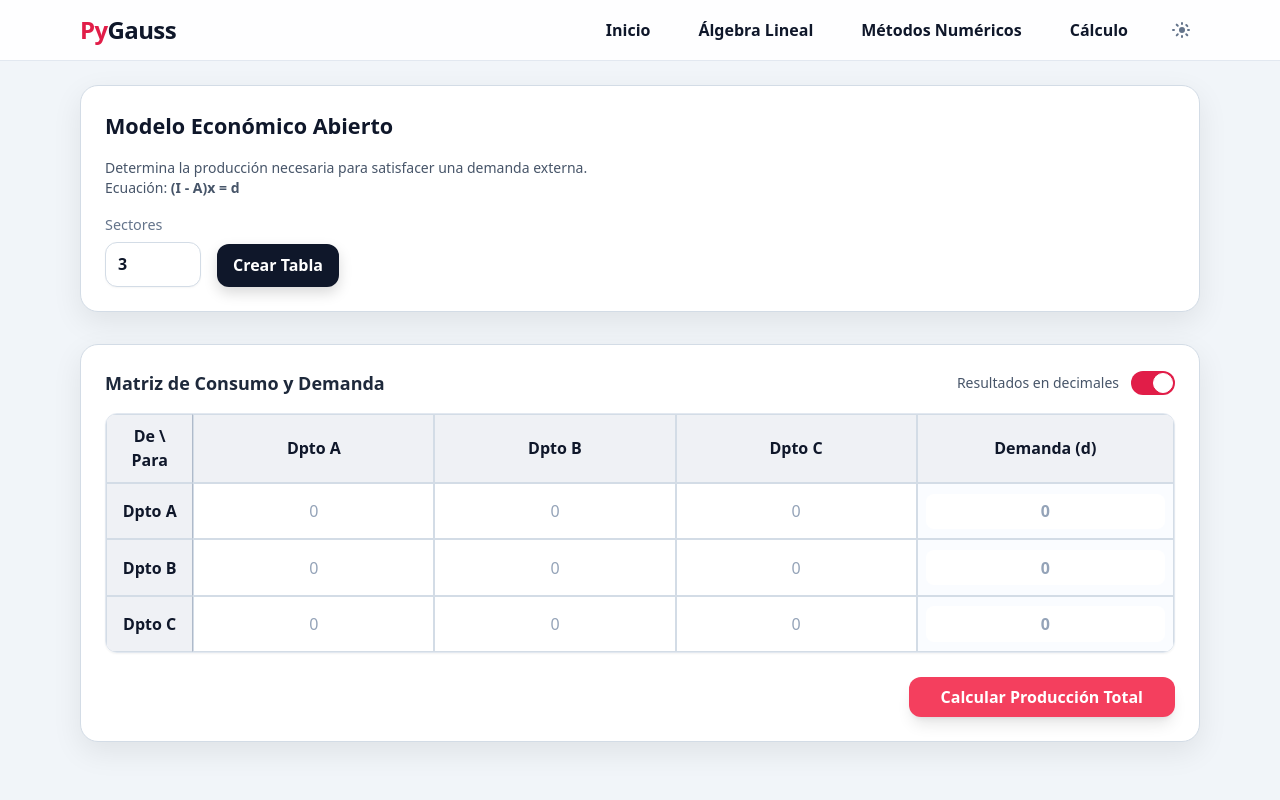
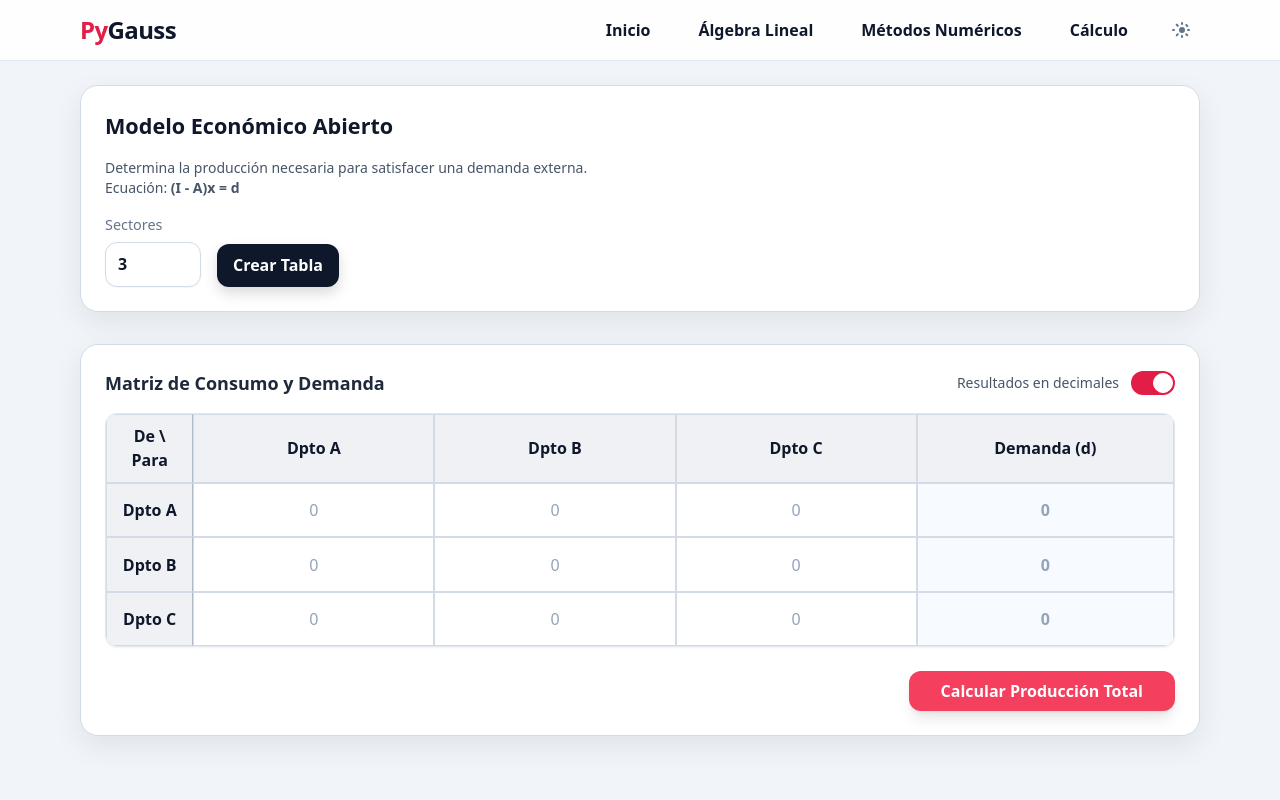
Before and after one commit to AndreEJA/pyGauss, a Python web app: template app/templates/economia_abierto.html in a window 1280 px wide. Run offline with Jinja, Linux system fonts and the light colour scheme; the template is opened without the code that fills it, so the values that code supplies are empty; some libraries are stand-ins or nearby versions.

Commit message:
Terminado ambas partes de aplicaciones economicas. Pdt: Ya me voy a mimir, no me mten

```diff
--- a/app/static/js/economia_abierto.js
+++ b/app/static/js/economia_abierto.js
@@ -23,7 +23,7 @@ document.addEventListener('DOMContentLoaded', () => {
 
         // Celda esquina vacía
         const thCorner = document.createElement('th');
-        thCorner.className = "row-head"; // Estilo estándar
+        thCorner.className = "row-head";
         thCorner.textContent = "De \\ Para";
         trHead.appendChild(thCorner);
 
@@ -31,18 +31,13 @@ document.addEventListener('DOMContentLoaded', () => {
         for(let i=0; i<numSectores; i++) {
             const th = document.createElement('th');
 
-            // Input transparente para el nombre del sector
             const inputName = document.createElement('input');
             inputName.type = "text";
             inputName.value = `Dpto ${String.fromCharCode(65+i)}`;
 
-            // Estilos CSS directos + Tailwind para el borde focus
             inputName.className = "w-full bg-transparent text-center font-bold outline-none border-b border-transparent focus:border-blue-500 placeholder-slate-400";
-
-            // CORRECCIÓN CRÍTICA: Forzar el color usando la variable del tema
             inputName.style.color = "var(--text)";
 
-            // Sincronizar nombre de columna con fila
             inputName.addEventListener('input', (e) => actualizarNombres(e.target.value, i));
 
             th.appendChild(inputName);
@@ -52,7 +47,6 @@ document.addEventListener('DOMContentLoaded', () => {
         // Columna de Demanda Externa
         const thDemanda = document.createElement('th');
         thDemanda.textContent = "Demanda (d)";
-        // Estilo específico para diferenciarla
         thDemanda.className = "bg-blue-50 dark:bg-blue-900/20 text-blue-800 dark:text-blue-300 border-l-2 border-slate-300 dark:border-slate-600";
         trHead.appendChild(thDemanda);
 
@@ -74,12 +68,15 @@ document.addEventListener('DOMContentLoaded', () => {
             // Celdas de la Matriz A
             for(let c=0; c<numSectores; c++) {
                 const td = document.createElement('td');
-                td.className = "celda"; // Clase estándar: input blanco, borde gris
+                td.className = "celda";
 
                 const inp = document.createElement('input');
                 inp.type = "text";
                 inp.placeholder = "0";
                 inp.dataset.type = "A";
+
+                // Input transparente
+                inp.className = "w-full h-full !bg-transparent text-center outline-none text-slate-900 dark:text-white placeholder-slate-400";
 
                 td.appendChild(inp);
                 tr.appendChild(td);
@@ -87,14 +84,15 @@ document.addEventListener('DOMContentLoaded', () => {
 
             // Celda de Demanda (d)
             const tdDemanda = document.createElement('td');
-            tdDemanda.className = "celda bg-blue-50/30 dark:bg-blue-900/10 border-l-2 border-slate-300 dark:border-slate-600";
+            tdDemanda.className = "celda bg-blue-50/50 dark:bg-blue-900/10 border-l-2 border-slate-300 dark:border-slate-600";
 
             const inpD = document.createElement('input');
             inpD.type = "text";
             inpD.placeholder = "0";
             inpD.dataset.type = "d";
-            // Destacar un poco la demanda
-            inpD.className = "font-semibold text-blue-700 dark:text-blue-400";
+
+            // Input transparente sobre fondo azul
+            inpD.className = "w-full h-full !bg-transparent text-center font-bold outline-none text-blue-700 dark:text-blue-300 placeholder-blue-300";
 
             tdDemanda.appendChild(inpD);
             tr.appendChild(tdDemanda);
@@ -176,10 +174,11 @@ document.addEventListener('DOMContentLoaded', () => {
 
         data.solucion.forEach(item => {
             const tr = document.createElement('tr');
-            tr.className = "hover:bg-slate-50 dark:hover:bg-slate-800/50 transition-colors";
-            tr.innerHTML = `
-                <td class="px-4 py-3 font-medium text-slate-800 dark:text-slate-200">${item.sector}</td>
-                <td class="px-4 py-3 text-right font-bold text-blue-600 dark:text-blue-400 font-mono text-lg">${item.valor}</td>
+            tr.className = "hover:bg-slate-50 transition-colors";
+
+                tr.innerHTML = `
+                <td class="px-4 py-3 font-medium text-slate-900">${item.sector}</td>
+                <td class="px-4 py-3 text-right font-bold text-blue-600 font-mono text-lg">${item.valor}</td>
             `;
             tbody.appendChild(tr);
         });
--- a/app/templates/economia_abierto.html
+++ b/app/templates/economia_abierto.html
@@ -26,13 +26,12 @@
 
   <section id="zona-tabla" class="panel hidden">
     <div class="flex justify-between items-center mb-4">
-      <h3 class="text-lg font-bold text-slate-800 dark:text-white">
+      <h3 class="text-lg font-bold text-slate-800">
         Matriz de Consumo y Demanda
       </h3>
 
       <label class="inline-flex items-center cursor-pointer">
-        <span
-          class="mr-3 text-sm font-medium text-slate-600 dark:text-slate-400"
+        <span class="mr-3 text-sm font-medium text-slate-600"
           >Resultados en decimales</span
         >
         <input
@@ -48,7 +47,7 @@
     </div>
 
     <div
-      class="overflow-x-auto rounded-xl border border-slate-200 dark:border-slate-700 shadow-sm mb-6"
+      class="overflow-x-auto rounded-xl border border-slate-200 shadow-sm mb-6"
     >
       <table id="tabla-abierto" class="matrix-table w-full"></table>
     </div>
@@ -65,19 +64,17 @@
 
   <section
     id="zona-resultado"
-    class="panel hidden border-l-4 border-l-blue-500 bg-slate-50 dark:bg-slate-800/50"
+    class="panel hidden border-l-4 border-l-blue-500 bg-slate-50"
   >
-    <h3 class="text-xl font-bold text-slate-900 dark:text-white mb-4">
-      Producción Requerida
-    </h3>
+    <h3 class="text-xl font-bold text-slate-900 mb-4">Producción Requerida</h3>
 
     <div class="grid grid-cols-1 md:grid-cols-2 gap-8">
       <div
-        class="bg-white dark:bg-slate-900 rounded-xl border border-slate-200 dark:border-slate-700 shadow-sm overflow-hidden"
+        class="bg-white rounded-xl border border-slate-200 shadow-sm overflow-hidden"
       >
         <table class="w-full text-left text-sm">
           <thead
-            class="bg-slate-100 dark:bg-slate-800 text-slate-700 dark:text-slate-300 font-semibold border-b border-slate-200 dark:border-slate-700"
+            class="bg-slate-100 text-slate-700 font-semibold border-b border-slate-200"
           >
             <tr>
               <th class="px-4 py-3">Departamento</th>
@@ -86,17 +83,13 @@
           </thead>
           <tbody
             id="tabla-resultados-body"
-            class="divide-y divide-slate-100 dark:divide-slate-800"
+            class="divide-y divide-slate-100"
           ></tbody>
         </table>
       </div>
 
-      <div
-        class="flex flex-col justify-center text-sm text-slate-600 dark:text-slate-400 p-2"
-      >
-        <p class="mb-2 font-semibold text-slate-800 dark:text-slate-200">
-          Interpretación:
-        </p>
+      <div class="flex flex-col justify-center text-sm text-slate-600 p-2">
+        <p class="mb-2 font-semibold text-slate-800">Interpretación:</p>
         <p class="mb-2">
           Los valores calculados son los niveles de producción bruta que cada
           sector debe alcanzar para satisfacer la demanda.
```
Also changed, not shown: app/static/js/economia.js (+15 -5 lines), app/templates/economia.html (+11 -21 lines).
